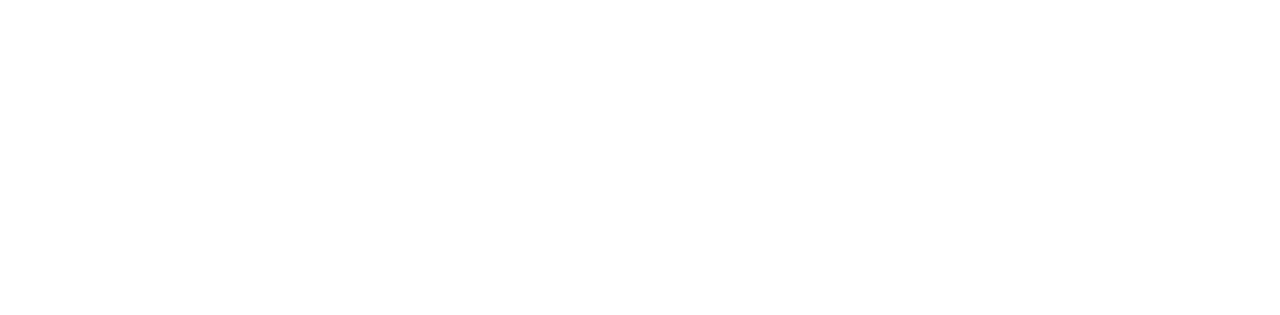
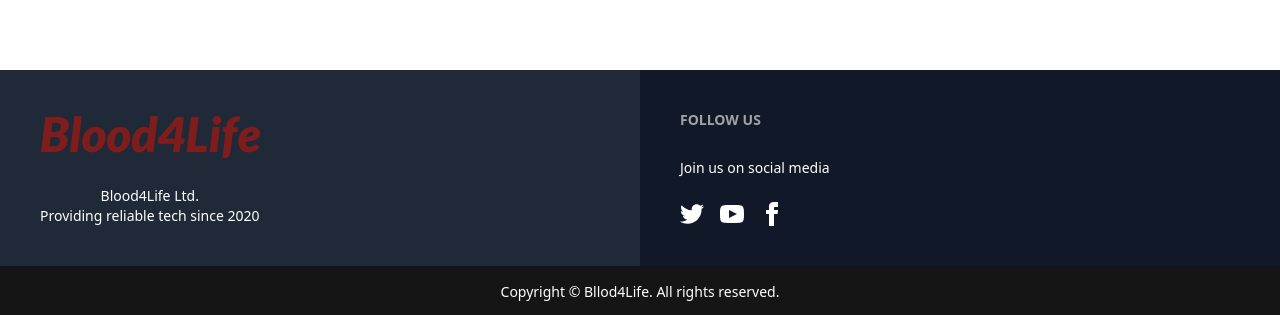
Before and after one commit to Isratjahan6898/blood-for-life-client, a React (Vite) app: page / in a window 1280 px wide. Shown: the part 550-865 px from the top of the page. Before the commit the page ends 800 px from the top, so only its background shows below. Built offline with nearby package versions, Linux system fonts and the light colour scheme.

Commit message:
finish footer section

```diff
--- a/src/Layout/Main.jsx
+++ b/src/Layout/Main.jsx
@@ -2,6 +2,7 @@
 
 import { Outlet } from "react-router-dom";
 import Navbar from "../Pages/Home/Navbar/Navbar";
+import Footer from "../Pages/Home/Footer/Footer";
 
 
 const Main = () => {
@@ -10,6 +11,7 @@
 
           <Navbar></Navbar>
           <Outlet></Outlet>
+          <Footer></Footer>
           {/* <Banner></Banner> */}
         </div>
     );
--- /dev/null
+++ b/src/Pages/Home/Featured/Featured.jsx
@@ -0,0 +1,11 @@
+
+
+const Featured = () => {
+    return (
+        <div className="mt-[60px] my-[70px]">
+
+        </div>
+    );
+};
+
+export default Featured;
--- /dev/null
+++ b/src/Pages/Home/Footer/Footer.jsx
@@ -0,0 +1,57 @@
+
+
+const Footer = () => {
+    return (
+        <div>
+             <div>
+       <div className="flex flex-col lg:flex-row">
+
+        <div className="w-full ">
+            {/* first footer */}
+
+            <footer className="footer p-10 bg-[#1F2937] text-[#FFFFFF]">
+
+   <nav className="text-center">
+     <h6 className="font-extrabold text-red-900 font-lato italic text-5xl">Blood4Life</h6>
+     <p className="mt-[20px]">Blood4Life Ltd.<br/>Providing reliable tech since 2020</p>
+
+
+
+   </nav>
+ </footer>
+        </div>
+
+        <div className="w-full ">
+
+        <footer className="footer p-10 bg-[#111827] text-[#FFFFFF]">
+
+  <nav>
+    <h6 className="footer-title mb-[20px]">Follow Us</h6>
+    <p className="mb-[16px]">Join us on social media</p>
+    <div className="grid grid-flow-col gap-4">
+      <a><svg xmlns="http://www.w3.org/2000/svg" width="24" height="24" viewBox="0 0 24 24" className="fill-current"><path d="M24 4.557c-.883.392-1.832.656-2.828.775 1.017-.609 1.798-1.574 2.165-2.724-.951.564-2.005.974-3.127 1.195-.897-.957-2.178-1.555-3.594-1.555-3.179 0-5.515 2.966-4.797 6.045-4.091-.205-7.719-2.165-10.148-5.144-1.29 2.213-.669 5.108 1.523 6.574-.806-.026-1.566-.247-2.229-.616-.054 2.281 1.581 4.415 3.949 4.89-.693.188-1.452.232-2.224.084.626 1.956 2.444 3.379 4.6 3.419-2.07 1.623-4.678 2.348-7.29 2.04 2.179 1.397 4.768 2.212 7.548 2.212 9.142 0 14.307-7.721 13.995-14.646.962-.695 1.797-1.562 2.457-2.549z"></path></svg></a>
+      <a><svg xmlns="http://www.w3.org/2000/svg" width="24" height="24" viewBox="0 0 24 24" className="fill-current"><path d="M19.615 3.184c-3.604-.246-11.631-.245-15.23 0-3.897.266-4.356 2.62-4.385 8.816.029 6.185.484 8.549 4.385 8.816 3.6.245 11.626.246 15.23 0 3.897-.266 4.356-2.62 4.385-8.816-.029-6.185-.484-8.549-4.385-8.816zm-10.615 12.816v-8l8 3.993-8 4.007z"></path></svg></a>
+      <a><svg xmlns="http://www.w3.org/2000/svg" width="24" height="24" viewBox="0 0 24 24" className="fill-current"><path d="M9 8h-3v4h3v12h5v-12h3.642l.358-4h-4v-1.667c0-.955.192-1.333 1.115-1.333h2.885v-5h-3.808c-3.596 0-5.192 1.583-5.192 4.615v3.385z"></path></svg></a>
+    </div>
+  </nav>
+</footer>
+        </div>
+
+
+
+       </div>
+
+       <footer className="footer footer-center mb-[00px] p-4 bg-[#151515] text-white">
+  <aside>
+    <p>Copyright © Bllod4Life. All rights reserved.</p>
+  </aside>
+</footer>
+
+
+
+        </div>
+        </div>
+    );
+};
+
+export default Footer;
--- a/src/Pages/Home/Home.jsx
+++ b/src/Pages/Home/Home.jsx
@@ -1,4 +1,5 @@
 import Banner from "./Banner/Banner";
+import Featured from "./Featured/Featured";
 
 
 const Home = () => {
@@ -6,6 +7,7 @@
         <div>
 
           <Banner></Banner>
+          <Featured></Featured>
         </div>
     );
 };
--- a/src/Pages/Home/Navbar/Navbar.jsx
+++ b/src/Pages/Home/Navbar/Navbar.jsx
@@ -9,7 +9,7 @@
       <div tabIndex={0} role="button" className="btn btn-ghost lg:hidden">
         <svg xmlns="http://www.w3.org/2000/svg" className="h-5 w-5" fill="none" viewBox="0 0 24 24" stroke="currentColor"><path strokeLinecap="round" strokeLinejoin="round" strokeWidth="2" d="M4 6h16M4 12h8m-8 6h16" /></svg>
       </div>
-      <ul tabIndex={0} className="menu menu-sm dropdown-content mt-3 z-[1] p-2 shadow bg-base-100 text-white rounded-box w-52">
+      <ul tabIndex={0} className="menu menu-sm dropdown-content mt-3 z-[1] p-2 shadow bg-base-100 text-black rounded-box w-52">
       <p><a>Donation Request</a></p>
 
       <p><a>Bolg</a></p>
```
